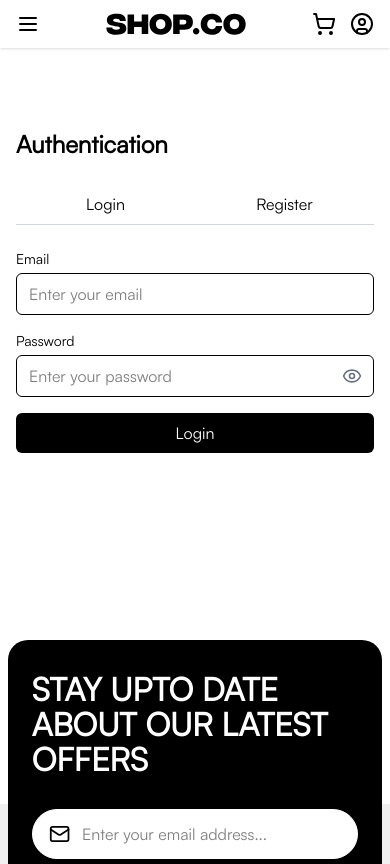
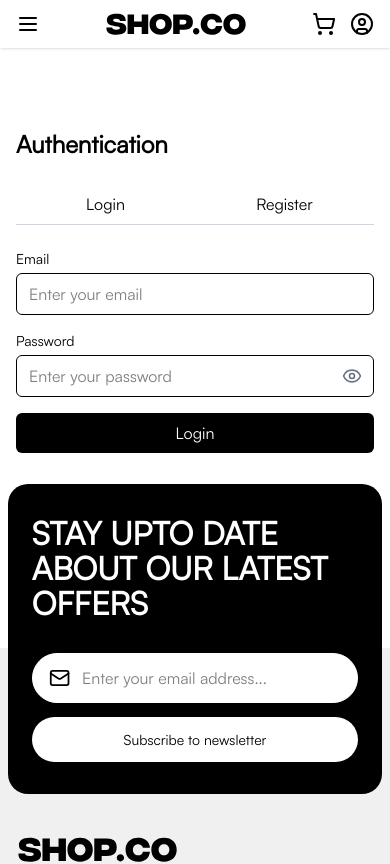
Before and after one commit to 00Saint00/Shopco-New, a React (Vite) app: page /login in a window 390 px wide. Shown: the top 864 px of the page. Built offline with nearby package versions, Linux system fonts and the light colour scheme.

Commit message:
spacing fix

```diff
--- a/src/components/Auth/AuthPage.jsx
+++ b/src/components/Auth/AuthPage.jsx
@@ -73,10 +73,12 @@ const AuthPage = () => {
         },
       });
 
-      dispatch(login({
-        user: profileRes.data,
-        token: access_token,
-      }));
+      dispatch(
+        login({
+          user: profileRes.data,
+          token: access_token,
+        })
+      );
 
       // 3) Store token + user
       const expiresIn = 60 * 60 * 1000; // 1 hour session
@@ -134,7 +136,7 @@ const AuthPage = () => {
   };
 
   return (
-    <div className="px-[16px] lg:px-[100px] pt-[80px] pb-[90%] lg:pb-[168px]">
+    <div className="px-[16px] lg:px-[100px] pt-[80px] pb-[50%] md:pb-[25%] lg:pb-[168px]">
       <h1 className="text-2xl font-bold mb-6">Authentication</h1>
 
       <div className="w-full max-w-md mx-auto">
--- a/src/components/Home/Home.jsx
+++ b/src/components/Home/Home.jsx
@@ -263,7 +263,7 @@ function Home() {
           </Suspense>
         </div>
 
-        <div className="py-[50px] pt-[50px] lg:pt-[80px] pb-[90%] md:pb-[35%]  lg:pb-[170px]">
+        <div className="py-[50px] pt-[50px] lg:pt-[80px] pb-[90%] md:pb-[25%] lg:pb-[170px]">
           <Suspense fallback={<Spinner />}>
             <Testimonials reviews={reviews} />
           </Suspense>
```
